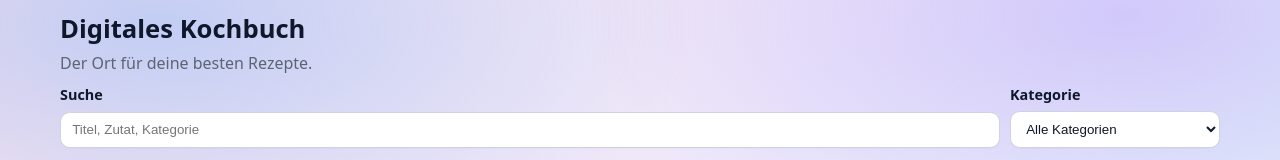
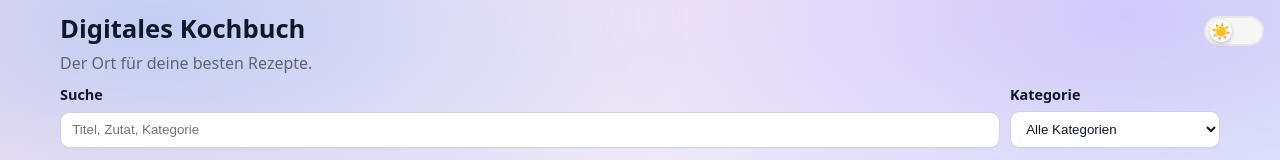
Before and after one commit to lisatran03/prog3-frontend, a Vue app: page / in a window 1280 px wide. Shown: the top 160 px of the page. Built offline with nearby package versions, Linux system fonts and the light colour scheme; no server answers; the HTML template or start-up script is replaced by a standard one.

Commit message:
dark/light mode button

```diff
--- a/src/App.vue
+++ b/src/App.vue
@@ -1,11 +1,47 @@
+
 <template>
   <div class="app">
+    <div class="theme-switch">
+      <label class="switch">
+        <input type="checkbox"
+               :checked="isDarkMode"
+               @change="toggleTheme">
+        <span class="slider"></span>
+      </label>
+    </div>
 
-    <!-- Seitenbutton -->
     <a href="/neu" class="side-cta">
       ＋ Neue Rezepte
     </a>
     <router-view />
-
   </div>
 </template>
+
+<script lang="ts">
+export default {
+  data() {
+    return {
+      isDarkMode: false
+    }
+  },
+  methods: {
+    toggleTheme() {
+      this.isDarkMode = !this.isDarkMode;
+      // Theme direkt auf dem root-Element setzen
+      document.documentElement.setAttribute(
+        'data-theme',
+        this.isDarkMode ? 'dark' : 'light'
+      );
+      localStorage.setItem('theme', this.isDarkMode ? 'dark' : 'light');
+    }
+  },
+  mounted() {
+    const savedTheme = localStorage.getItem('theme');
+
+    const themeToApply = savedTheme ?? 'light'; // <-- default light
+
+    this.isDarkMode = themeToApply === 'dark';
+    document.documentElement.setAttribute('data-theme', themeToApply);
+  }
+}
+</script>
--- a/src/assets/main.css
+++ b/src/assets/main.css
@@ -2,6 +2,98 @@
  * TEIL 1 — Basis: Variablen, Container, kleine Resets
  *******************************************************/
 
+/* Theme Toggle Switch */
+.theme-switch {
+  position: fixed;
+  top: 1rem;
+  right: 1rem;
+  z-index: 100;
+  display: flex;
+  align-items: center;
+  gap: 0.5rem;
+}
+
+.switch {
+  position: relative;
+  display: inline-block;
+  width: 60px;
+  height: 30px;
+}
+
+.switch input {
+  opacity: 0;
+  width: 0;
+  height: 0;
+}
+
+.slider {
+  position: absolute;
+  cursor: pointer;
+  top: 0;
+  left: 0;
+  right: 0;
+  bottom: 0;
+  background-color: #f6f6f6;
+  transition: .4s;
+  border-radius: 30px;
+  border: 2px solid var(--line);
+}
+
+.slider:before {
+  position: absolute;
+  content: "☀️";
+  display: flex;
+  align-items: center;
+  justify-content: center;
+  height: 22px;
+  width: 22px;
+  left: 4px;
+  bottom: 2px;
+  background-color: white;
+  transition: .4s;
+  border-radius: 50%;
+  box-shadow: 0 2px 4px rgba(0,0,0,0.2);
+}
+
+input:checked + .slider {
+  background-color: #020617;
+}
+
+input:checked + .slider:before {
+  transform: translateX(29px);
+  content: "🌙";
+  background-color: #111827;
+}
+
+[data-theme="dark"] {
+  --bg-page:#020617;
+  --bg-elevated:#020617;
+  --ink:#e5e7eb;
+  --muted:#9ca3af;
+  --line:#111827;
+  --field-bg:#020617;
+  --field-border:#4b5563;
+  --media-bg:#0b1120;
+  --wave-fill:#020617;
+  --btn-border:#4b5563;
+  --btn-bg-top:#111827;
+  --btn-bg-bottom:#020617;
+}
+
+[data-theme="light"] {
+  --bg-page:#fafafa;
+  --bg-elevated:#ffffff;
+  --ink:#0f172a;
+  --muted:#5b6473;
+  --line:#e5e7eb;
+  --field-bg:#ffffff;
+  --field-border:#cfd3e1;
+  --media-bg:#f5f6fb;
+  --wave-fill:#ffffff;
+  --btn-border:#c9cbe0;
+  --btn-bg-top:#ffffff;
+  --btn-bg-bottom:#f7f8ff;
+}
 /* Standard: LIGHT MODE */
 :root{
   /* Grundfarben */
@@ -276,3 +368,46 @@ body{
   font-size:.92rem;
   margin: 1.1rem 0 1.6rem;
 }
+/* =====================================================
+   BUTTON OVERRIDE (gewinnt immer gegen System Dark Mode)
+   ===================================================== */
+
+html[data-theme="dark"]{
+  --bg-page:#020617;
+  --bg-elevated:#020617;
+  --ink:#e5e7eb;
+  --muted:#9ca3af;
+  --line:#111827;
+
+  --field-bg:#020617;
+  --field-border:#4b5563;
+  --media-bg:#0b1120;
+  --wave-fill:#020617;
+
+  --btn-border:#4b5563;
+  --btn-bg-top:#111827;
+  --btn-bg-bottom:#020617;
+
+  --cta-bg:#111827;
+  --cta-fg:#ffffff;
+}
+
+html[data-theme="light"]{
+  --bg-page:#fafafa;
+  --bg-elevated:#ffffff;
+  --ink:#0f172a;
+  --muted:#5b6473;
+  --line:#e5e7eb;
+
+  --field-bg:#ffffff;
+  --field-border:#cfd3e1;
+  --media-bg:#f5f6fb;
+  --wave-fill:#ffffff;
+
+  --btn-border:#c9cbe0;
+  --btn-bg-top:#ffffff;
+  --btn-bg-bottom:#f7f8ff;
+
+  --cta-bg:#111827;
+  --cta-fg:#ffffff;
+}
```
